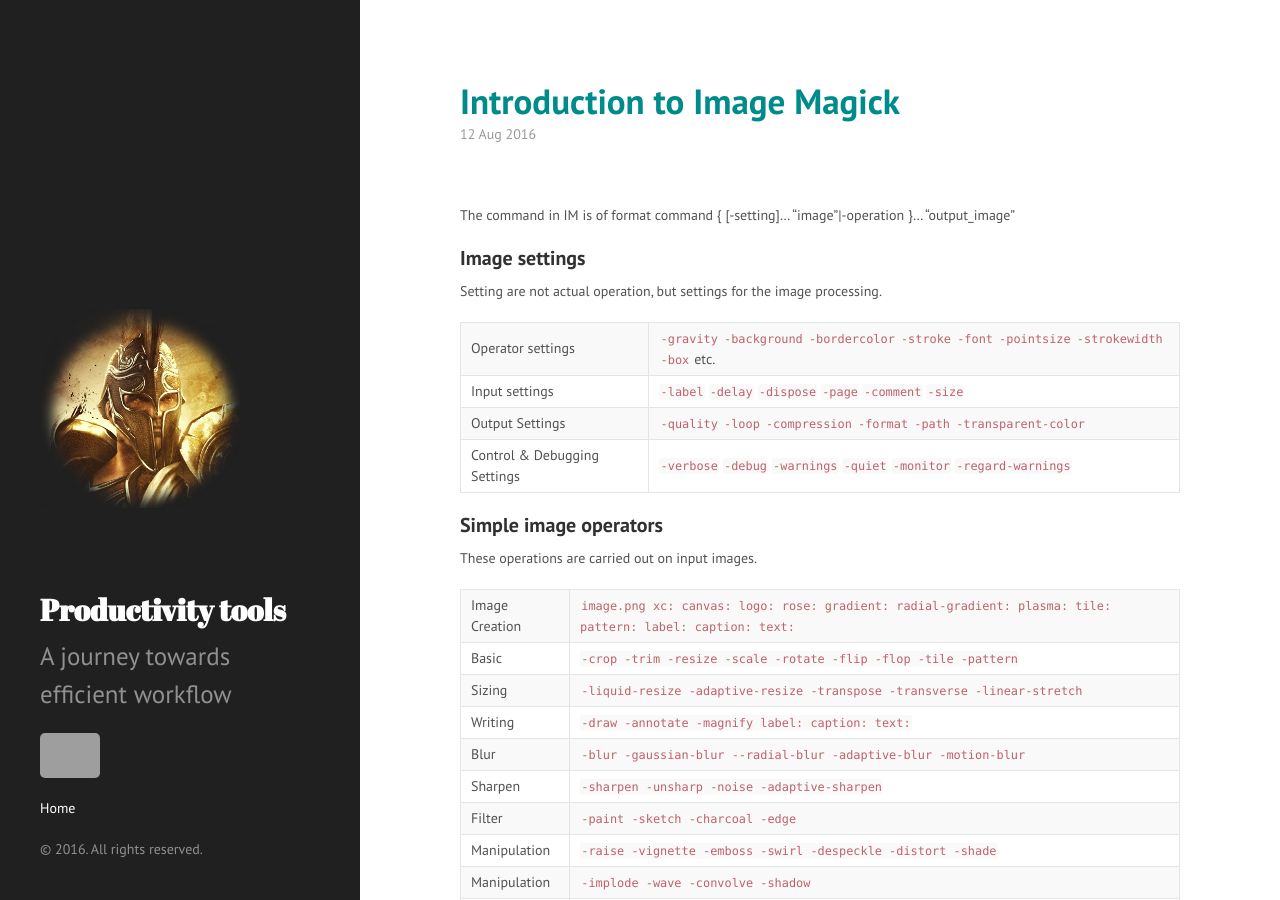
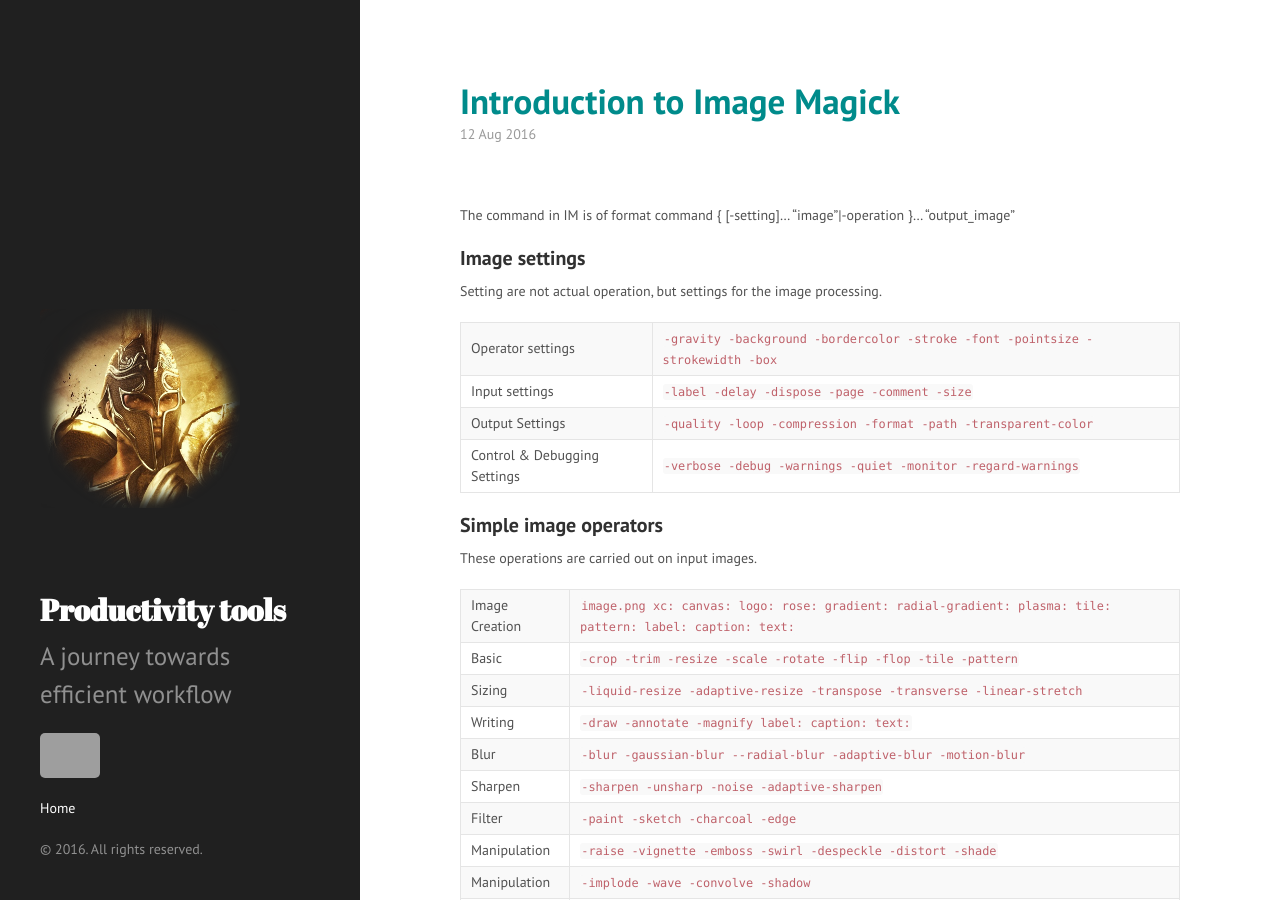
Before and after one commit to MaheshTK/MaheshTK.github.io, a Jekyll site: the page built from _posts/2016-08-12-introduction-to-image-magick.markdown, in a window 1280 px wide and 900 px high. Built offline with Jekyll 4.4.1, drawn with Linux system fonts in a browser that asks for light colours; grey boxes are pictures that could not be loaded.

Commit message:
Post update: Introduction to Image Magick

```diff
--- a/_posts/2016-08-12-introduction-to-image-magick.markdown
+++ b/_posts/2016-08-12-introduction-to-image-magick.markdown
@@ -10,10 +10,10 @@ command { [-setting]... "image"|-operation }... "output_image"
 
 Setting are not actual operation, but settings for the image processing.
 
-| Operator settings | `-gravity` `-background`  `-bordercolor`  `-stroke`  `-font`  `-pointsize`  `-strokewidth`  `-box` etc. |
-| Input settings | `-label`  `-delay`  `-dispose`  `-page`  `-comment`  `-size` |
-| Output Settings | `-quality`  `-loop`  `-compression`  `-format`  `-path`  `-transparent-color` |
-| Control & Debugging Settings | `-verbose`  `-debug`  `-warnings`  `-quiet`  `-monitor`  `-regard-warnings` |
+| Operator settings | `-gravity -background -bordercolor -stroke -font -pointsize -strokewidth -box`  |
+| Input settings | `-label -delay -dispose -page -comment -size` |
+| Output Settings | `-quality -loop -compression -format -path -transparent-color` |
+| Control & Debugging Settings | `-verbose -debug -warnings -quiet -monitor -regard-warnings` |
 
 #### Simple image operators
 
```
